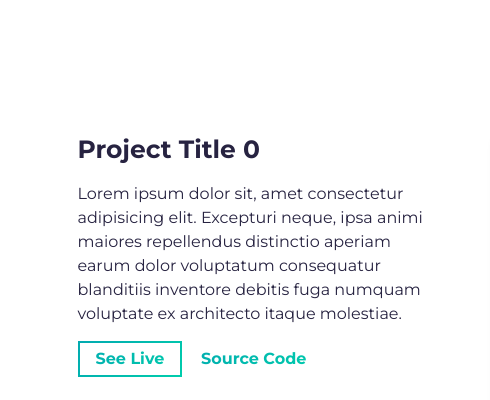
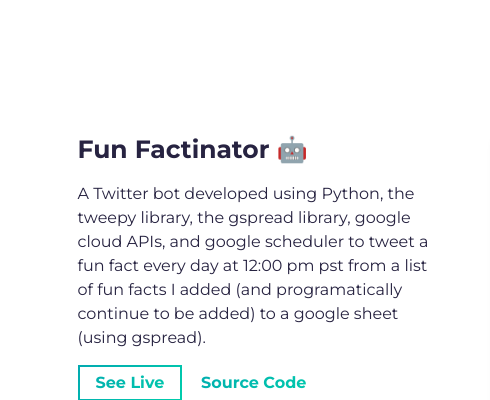
Before and after one commit to samixtures/My-Simplefolio, a website built with Parcel: page src/index.html in a window 1280 px wide. Shown: the part 1480-1880 px from the top of the page, 0-490 px from the left. Built offline with nearby package versions, Linux system fonts and the light colour scheme.

Commit message:
Added my twitter bot to list of projects

```diff
--- a/src/index.html
+++ b/src/index.html
@@ -112,21 +112,23 @@
           <div class="row">
             <div class="col-lg-4 col-sm-12">
               <div class="project-wrapper__text load-hidden">
-                <h3 class="project-wrapper__text-title">Project Title 0</h3>
+                <h3 class="project-wrapper__text-title">Fun Factinator 🤖</h3>
                 <div>
                   <p class="mb-4">
-                    Lorem ipsum dolor sit, amet consectetur adipisicing elit.
-                    Excepturi neque, ipsa animi maiores repellendus distinctio
-                    aperiam earum dolor voluptatum consequatur blanditiis
-                    inventore debitis fuga numquam voluptate ex architecto
-                    itaque molestiae.
+                    A Twitter bot developed using Python,
+                    the tweepy library, the gspread library,
+                    google cloud APIs, and google scheduler
+                    to tweet a fun fact every day at 12:00 pm pst
+                    from a list of fun facts I added
+                    (and programatically continue to be added)
+                    to a google sheet (using gspread).
                   </p>
                 </div>
                 <a
                   rel="noreferrer"
                   target="_blank"
                   class="cta-btn cta-btn--hero"
-                  href="#!"
+                  href="https://twitter.com/funFactinator"
                 >
                   See Live
                 </a>
@@ -142,7 +144,7 @@
             </div>
             <div class="col-lg-8 col-sm-12">
               <div class="project-wrapper__image load-hidden">
-                <a rel="noreferrer" href="#!" target="_blank">
+                <a rel="noreferrer" href="https://twitter.com/funFactinator" target="_blank">
                   <div
                     data-tilt
                     data-tilt-max="4"
```
Also changed, not shown: dist/index.html, 5 other files.
